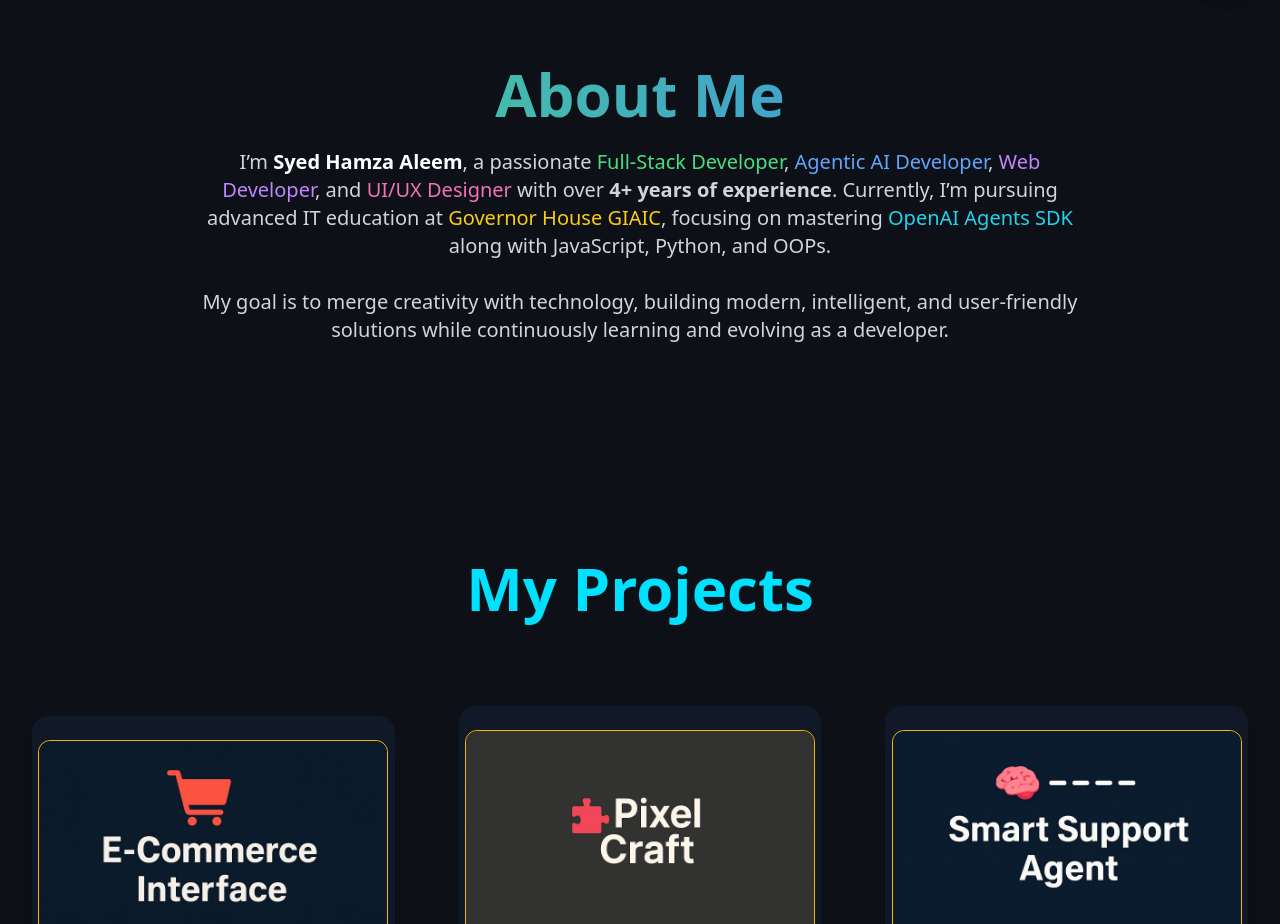
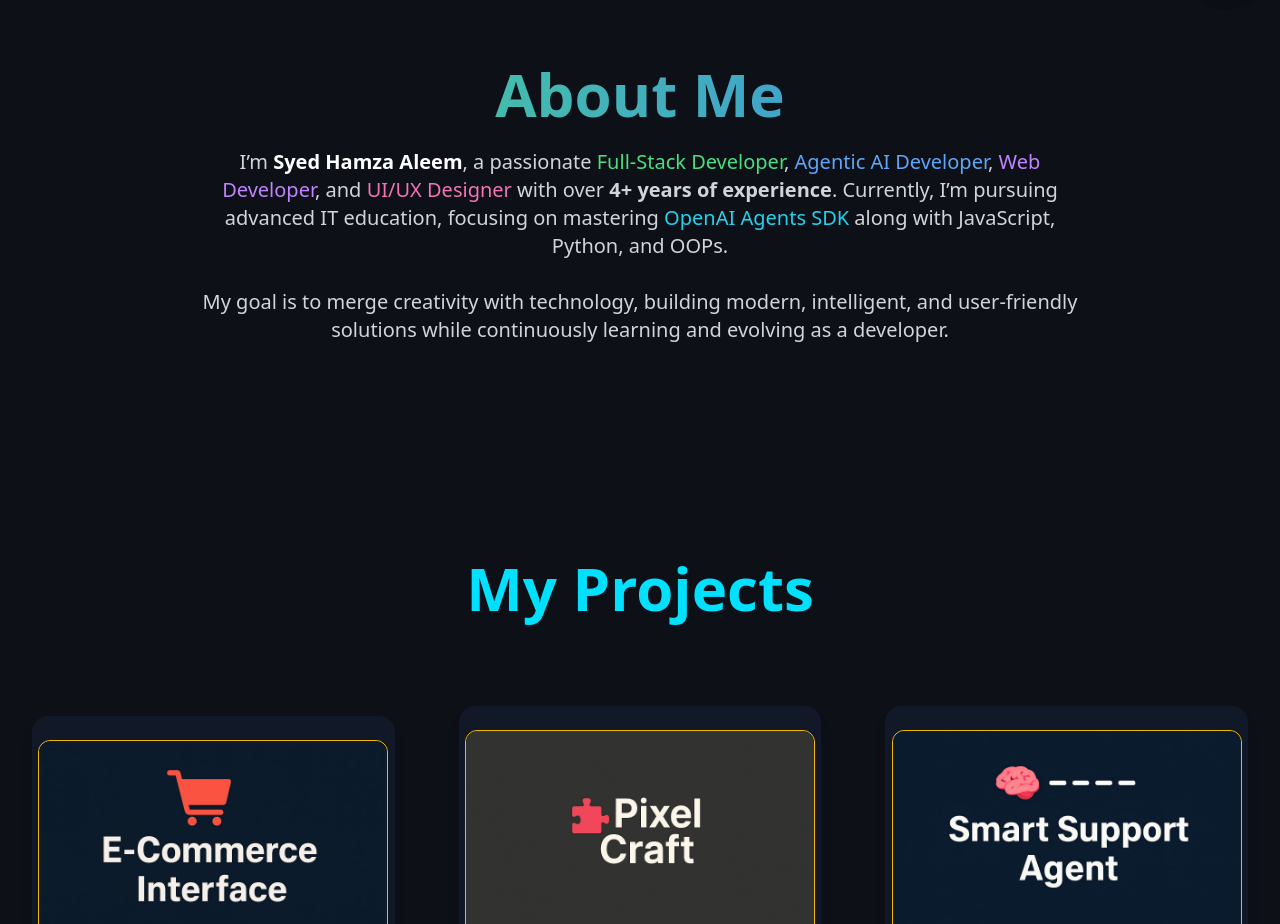
Before and after one commit to Hamzaaleem230/Portfolio, a Next.js app: page / in a window 1280 px wide. Shown: the part 800-1724 px from the top of the page. Built offline with nearby package versions, Linux system fonts and the light colour scheme.

Commit message:
About.tsx

```diff
--- a/src/components/About.tsx
+++ b/src/components/About.tsx
@@ -24,8 +24,7 @@ const About = () => {
         <span className="text-purple-400"> Web Developer</span>, and
         <span className="text-pink-400"> UI/UX Designer</span> with over{" "}
         <span className="font-semibold">4+ years of experience</span>.
-        Currently, I’m pursuing advanced IT education at
-        <span className="text-yellow-400"> Governor House GIAIC</span>, focusing
+        Currently, I’m pursuing advanced IT education, focusing
         on mastering
         <span className="text-cyan-400"> OpenAI Agents SDK</span> along with
         JavaScript, Python, and OOPs.
```
